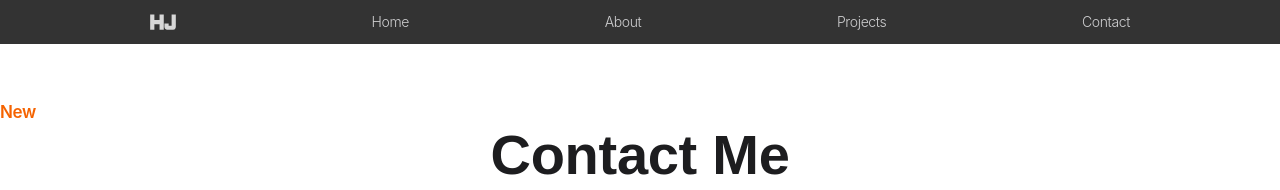
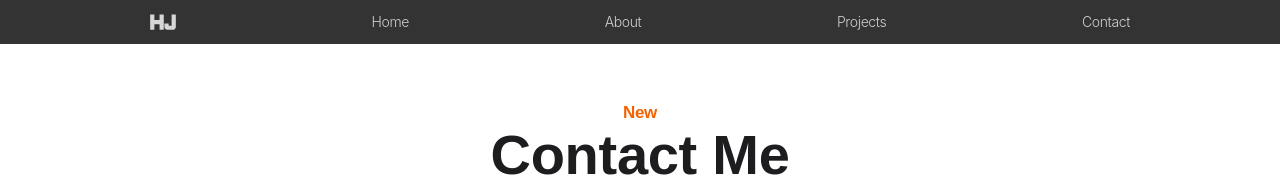
Before and after one commit to iianjun/hasungjun.com, a Gatsby site: page /contact in a window 1280 px wide. Shown: the top 190 px of the page. Built offline with nearby package versions, Linux system fonts and the light colour scheme; Gatsby itself is replaced by a stand-in of ours.

Commit message:
Fix Heading style

```diff
--- a/src/components/common/global-style/index.js
+++ b/src/components/common/global-style/index.js
@@ -14,6 +14,10 @@ export const Heading = styled.span`
     background: rgba(0, 0, 0, 0);
     border-color: #bf4800;
     color: #f56300;
+    width: 100%;
+    display: flex;
+    justify-content: center;
+    font-family: sans-serif;
 `;
 export const Title = styled.h2`
     width: 100%;
```
